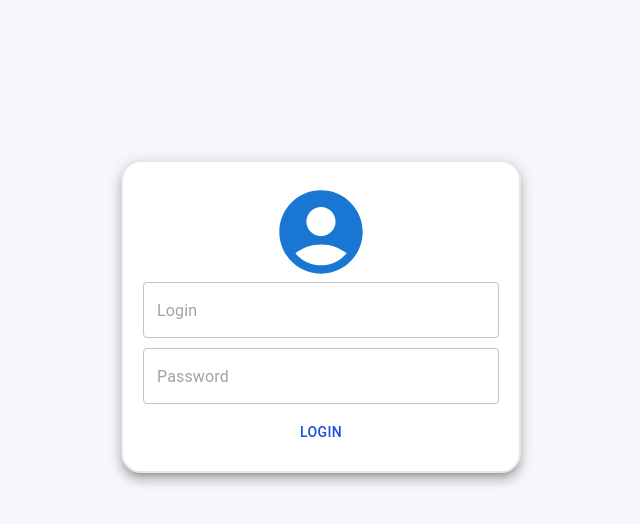
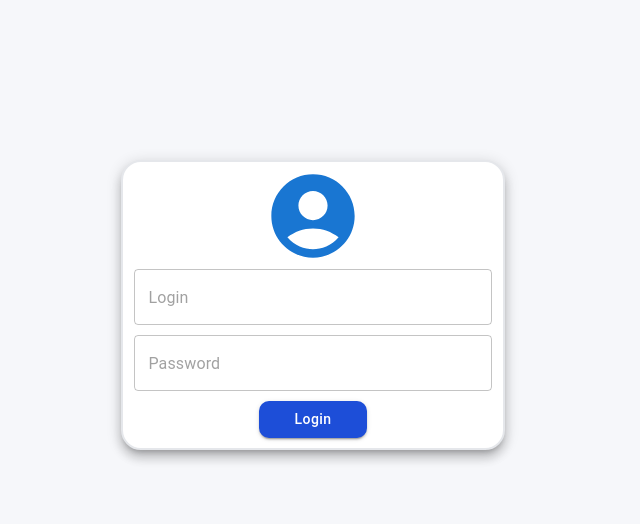
Before and after one commit to randolfdev/Frontend-SunWay, a React (Create React App) app: page /Login in a window 1280 px wide. Shown: the top 524 px of the page, without its empty margins (327-967 px from the left). Built offline with nearby package versions, Linux system fonts and the light colour scheme; the HTML template or start-up script is replaced by a standard one.

Commit message:
Login page fomat

```diff
--- a/src/components/Clientes/Clientes.css
+++ b/src/components/Clientes/Clientes.css
@@ -205,7 +205,7 @@ span {
     left: 30%;
     top: 10%;
     width: 40%;
-    height: 70%;
+    height: 80%;
     flex-direction: column;
     align-items: center;
     justify-content: center;
--- a/src/components/Consultas/Consultas.css
+++ b/src/components/Consultas/Consultas.css
@@ -195,10 +195,10 @@ span {
     display: flex;
     background-color: #F6F7FA;
     position: relative;
-    left: 35%;
+    left: 30%;
     top: 10%;
-    width: 30%;
-    height: 70%;
+    width: 40%;
+    height: 80%;
     flex-direction: column;
     align-items: center;
     justify-content: center;
--- a/src/components/Login/Login.css
+++ b/src/components/Login/Login.css
@@ -1,12 +1,10 @@
 .box {
     position: relative;
-    max-width: 400px;
-    min-height: 300px;
-    height: 100%;
+    max-width: 30%;
+    max-height: 20%;
     display: flex;
     flex-direction: column;
     background: white;
-    padding: 20px;
     margin-top: 12.5%;
     margin-left: 35%;
     border-width: 2px;
@@ -14,16 +12,29 @@
     box-shadow: 10px;
 }
 
-.LoginImage{
-margin-left: 36%;
+.ItemsBox{
+    margin-left: 3%;
+    margin-right: 3%;
+}
+
+.LoginImage {
+    margin-top: 1%;
+    margin-bottom: 1%;
 }
 
 .LoginText {
     margin-bottom: 10px;
 }
 
-
-
 .PasswordText {
     margin-bottom: 10px;
 }
+
+.LoginButtonBox{
+    margin-bottom: 3%;
+}
+
+#LoginButton{
+    width: 30%;
+    border-radius: 10px;
+}
--- a/src/components/Login/Login.tsx
+++ b/src/components/Login/Login.tsx
@@ -3,9 +3,10 @@ import "./Login.css";
 import { Button, Input, Icon, FormControl, Box, SelectChangeEvent, TextField, InputLabel } from "@mui/material";
 import LoginOutlinedIcon from "@mui/icons-material/LoginOutlined";
 import AccountCircle from "@mui/icons-material/AccountCircle";
+import { createTheme } from "@mui/material/styles";
 import { ThemeProvider } from "@emotion/react";
-import { createTheme } from "@mui/material/styles";
-import { useNavigate} from "react-router-dom";
+import { styled } from "@mui/material/styles";
+import { useNavigate } from "react-router-dom";
 
 export default function Login(props: any): JSX.Element {
   const Users = [{ Login: "Daniel@philips.com.br", Password: "1234" }, { Login: "Incortec", Password: "1001" }, { Login: "Philips", Password: "0011" }];
@@ -18,12 +19,17 @@ export default function Login(props: any): JSX.Element {
   const theme = createTheme({
     palette: {
       primary: {
-        main: "rgb(29,78,216)",
+        main: "rgb(29 78 216)",
       },
       secondary: {
         main: "#ffffff",
       },
     },
+  });
+
+  const LoginButton = styled(Button)({
+    textTransform: "none",
+    color: "white",
   });
 
   const handleLoginText = (e: React.ChangeEvent<HTMLInputElement>) => {
@@ -35,13 +41,14 @@ export default function Login(props: any): JSX.Element {
   };
 
   const handleButtonInput = () => {
-    if (Users[0].Login === LoginText && Users[0].Password === Password ) {
+    if (Users[0].Login === LoginText && Users[0].Password === Password) {
       navigate("/Consultas");
     }
   };
 
   return (
     <Box className="box" boxShadow={8}>
+      <Box className="ItemsBox">
         <AccountCircle sx={{ fontSize: 100 }} className="LoginImage" color="primary" />
         <div className="LoginText LoginTextBorder">
           <TextField fullWidth variant="outlined" placeholder="Login" id="Login" type="text" onChange={handleLoginText}
@@ -52,10 +59,13 @@ export default function Login(props: any): JSX.Element {
           />
         </div>
         <ThemeProvider theme={theme}>
-        <Button type="button" color="primary" className="LoginButton" onClick={handleButtonInput}>
+          <Box className="LoginButtonBox">
+            <LoginButton id="LoginButton" type="button" variant="contained" color="primary" onClick={handleButtonInput}>
               Login
-        </Button>
+            </LoginButton>
+          </Box>
         </ThemeProvider>
+      </Box>
     </Box>
   );
 }
--- a/src/components/Relatorios/Relatorios.css
+++ b/src/components/Relatorios/Relatorios.css
@@ -200,7 +200,7 @@ span {
     left: 30%;
     top: 10%;
     width: 40%;
-    height: 70%;
+    height: 80%;
     flex-direction: column;
     align-items: center;
     justify-content: center;
```
Lines whose indentation alone changed are shown as unchanged.
